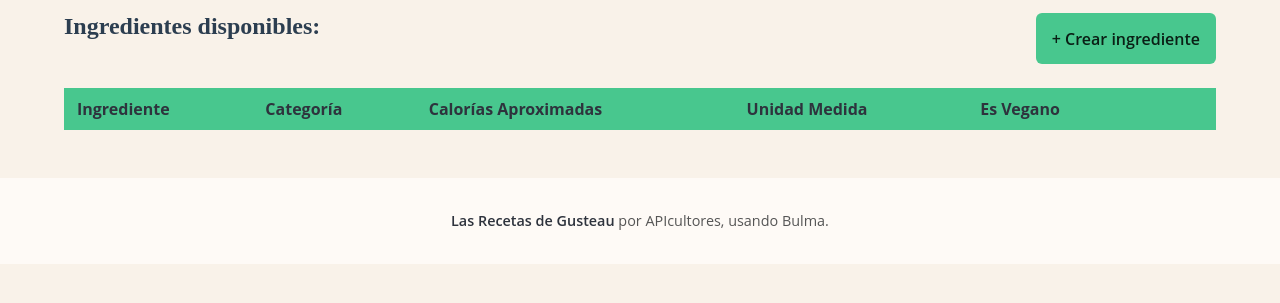
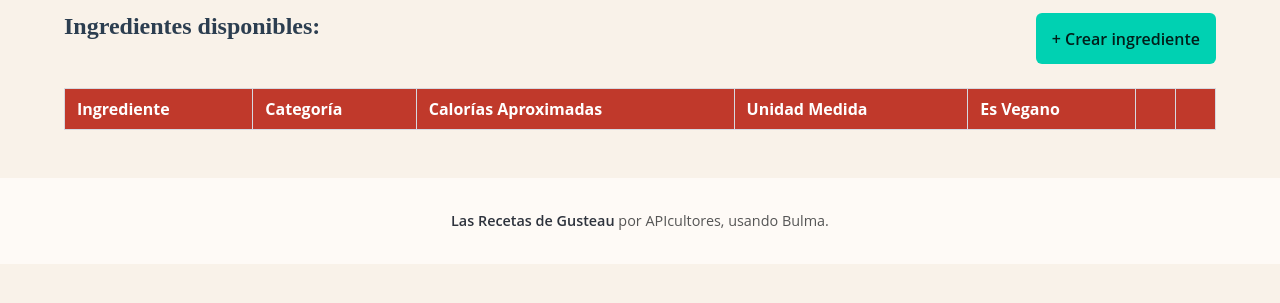
Before and after one commit to jlobregon/trabajo-final-intro, a plain HTML site: page frontend/ingredientes.html in a window 1280 px wide. Shown: the part 59-362 px from the top of the page. Drawn offline with Linux system fonts and the light colour scheme; no server answers.

Commit message:
style(frontend/ingredientes.html): Cambia a rojo el color de la tabla

```diff
--- a/frontend/ingredientes.html
+++ b/frontend/ingredientes.html
@@ -41,17 +41,17 @@
         <section class="section">
             <div class="container is-flex is-flex-direction-row is-justify-content-space-between my-5">
                 <h2 class="title is-4 titulo-elementos">Ingredientes disponibles:</h2>
-                <button class="button is-success js-modal-trigger" data-target="modal-crear-ingrediente" id="boton-crear-ingrediente"><strong>+ Crear ingrediente</strong></button>
+                <button class="button is-primary js-modal-trigger" data-target="modal-crear-ingrediente" id="boton-crear-ingrediente"><strong>+ Crear ingrediente</strong></button>
             </div>
             <div class="container">
                 <table class="table is-striped is-hoverable is-fullwidth is-bordered">
                     <thead>
-                        <tr class="is-success">
-                        <th>Ingrediente</th>
-                        <th>Categoría</th>
-                        <th>Calorías Aproximadas</th>
-                        <th>Unidad Medida</th>
-                        <th>Es Vegano</th>
+                        <tr class="tabla-ingredientes">
+                        <th class="has-text-white">Ingrediente</th>
+                        <th class="has-text-white">Categoría</th>
+                        <th class="has-text-white">Calorías Aproximadas</th>
+                        <th class="has-text-white">Unidad Medida</th>
+                        <th class="has-text-white">Es Vegano</th>
                         <th></th>
                         <th></th>
                         </tr>
```
